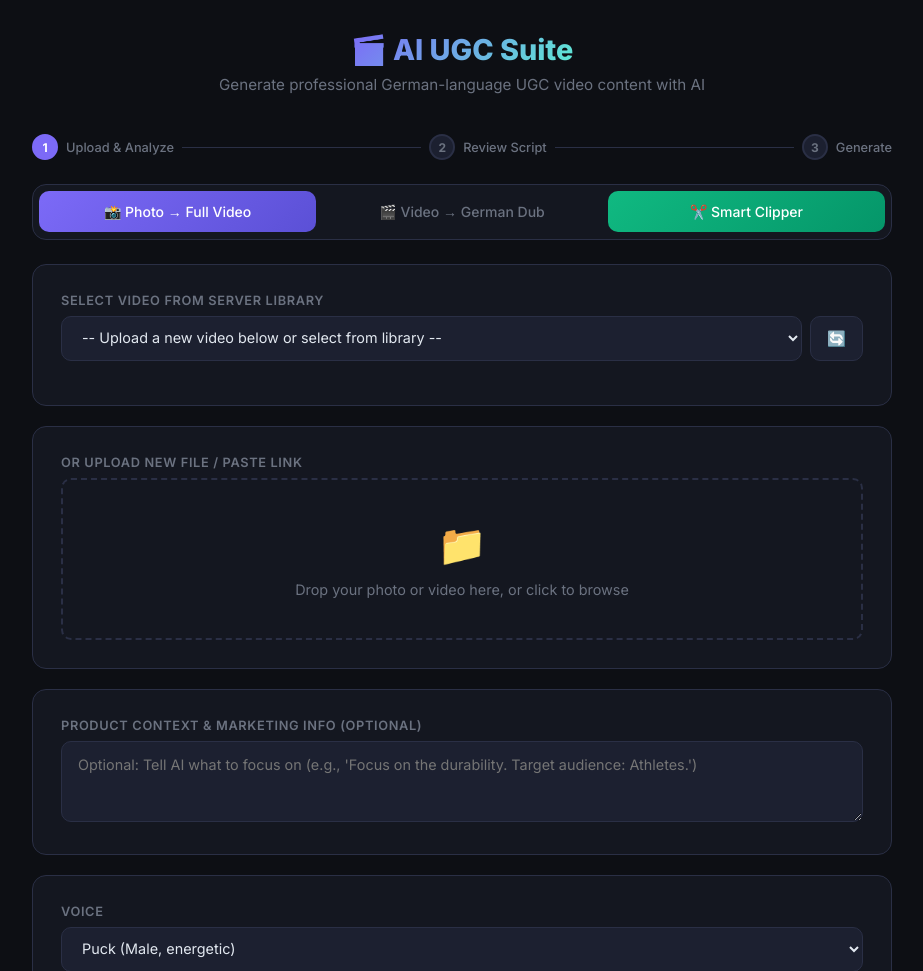
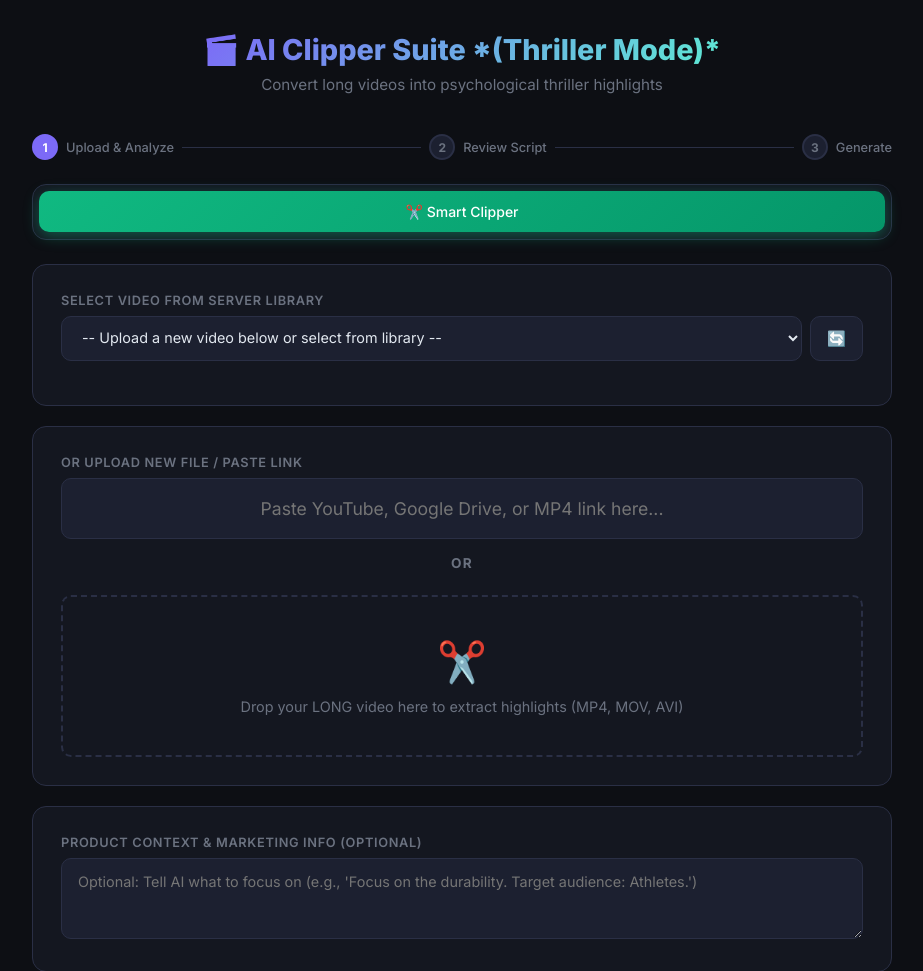
Before and after one commit to doviddo/ai-ugc-suite, a Flask app: page / in a window 1280 px wide. Shown: the top 971 px of the page, without its empty margins (178-1101 px from the left). Run offline with Flask 3, Linux system fonts and the light colour scheme; data that the repository does not hold is empty; some libraries are stand-ins or nearby versions.

Commit message:
Standalone AI Clipper on port 5000

```diff
--- a/docker-compose.yml
+++ b/docker-compose.yml
@@ -1,12 +1,12 @@
 version: '3.9'
 
 services:
-  ai-ugc:
+  ai-clipper:
     build: .
-    container_name: ai-ugc-suite
+    container_name: ai-clipper
     restart: unless-stopped
     ports:
-      - "5001:5000"
+      - "5000:5000"
     env_file:
       - .env
     volumes:
--- a/templates/index.html
+++ b/templates/index.html
@@ -436,8 +436,8 @@
 <body>
   <div class="container">
     <header>
-      <div class="logo">🎬 AI UGC Suite</div>
-      <p>Generate professional German-language UGC video content with AI</p>
+      <div class="logo">🎬 AI Clipper Suite *(Thriller Mode)*</div>
+      <p>Convert long videos into psychological thriller highlights</p>
     </header>
 
     <!-- Step indicator -->
@@ -461,9 +461,7 @@
     <!-- STEP 1: Upload -->
     <div id="panel-upload">
       <div class="mode-tabs">
-        <button class="mode-tab active" onclick="setMode('creative')" id="tab-creative">📸 Photo → Full Video</button>
-        <button class="mode-tab" onclick="setMode('dubbing')" id="tab-dubbing">🎬 Video → German Dub</button>
-        <button class="mode-tab" onclick="setMode('clipper')" id="tab-clipper"
+        <button class="mode-tab active" onclick="setMode('clipper')" id="tab-clipper"
           style="background: linear-gradient(135deg, #10b981, #059669); color: white;">✂️ Smart Clipper</button>
       </div>
 
@@ -603,7 +601,7 @@
 
   <script>
     let currentJobId = null;
-    let currentMode = 'creative';
+    let currentMode = 'clipper';
     let pollInterval = null;
 
     const steps = {
@@ -637,42 +635,19 @@
     }
 
     // Call loadLibrary on startup
-    document.addEventListener('DOMContentLoaded', loadLibrary);
+    document.addEventListener('DOMContentLoaded', () => {
+      loadLibrary();
+      setMode('clipper');
+    });
 
     function setMode(mode) {
-      currentMode = mode;
-      document.getElementById('tab-creative').classList.toggle('active', mode === 'creative');
-      document.getElementById('tab-dubbing').classList.toggle('active', mode === 'dubbing');
-      document.getElementById('tab-clipper').classList.remove('active');
-
-      // Clipper styling
-      if (mode === 'clipper') {
-        document.getElementById('tab-clipper').style.boxShadow = "0 4px 15px rgba(16, 185, 129, 0.4)";
-      } else {
-        document.getElementById('tab-clipper').style.boxShadow = "none";
-      }
-
-      document.getElementById('fileInput').accept = mode === 'creative' ? 'image/*' : 'video/*';
-      if (mode === 'creative') {
-        dropText.textContent = 'Drop your product photo here (JPG, PNG, WEBP)';
-        document.getElementById('urlInputContainer').classList.add('hidden');
-      } else if (mode === 'dubbing') {
-        dropText.textContent = 'Drop your short video here (MP4, MOV, AVI, WEBM)';
-        document.getElementById('urlInputContainer').classList.remove('hidden');
-      } else {
-        dropText.textContent = 'Drop your LONG video here to extract highlights (MP4, MOV, AVI)';
-        document.getElementById('urlInputContainer').classList.remove('hidden');
-      }
-
-      document.getElementById('dropIcon').textContent = mode === 'creative' ? '📸' : (mode === 'dubbing' ? '🎬' : '✂️');
-
-      if (mode === 'clipper') {
-        document.getElementById('libraryCard').classList.remove('hidden');
-      } else if (mode === 'dubbing') {
-        document.getElementById('libraryCard').classList.remove('hidden');
-      } else {
-        document.getElementById('libraryCard').classList.add('hidden');
-      }
+      currentMode = 'clipper';
+      document.getElementById('tab-clipper').style.boxShadow = "0 4px 15px rgba(16, 185, 129, 0.4)";
+      document.getElementById('fileInput').accept = 'video/*';
+      dropText.textContent = 'Drop your LONG video here to extract highlights (MP4, MOV, AVI)';
+      document.getElementById('urlInputContainer').classList.remove('hidden');
+      document.getElementById('dropIcon').textContent = '✂️';
+      document.getElementById('libraryCard').classList.remove('hidden');
       clearFileInput();
     }
 
```
